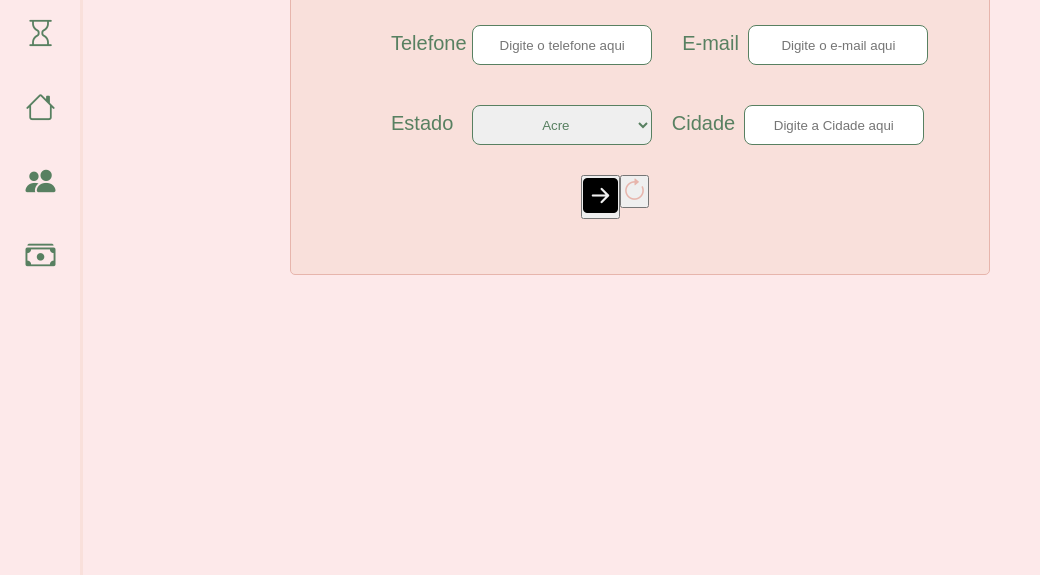
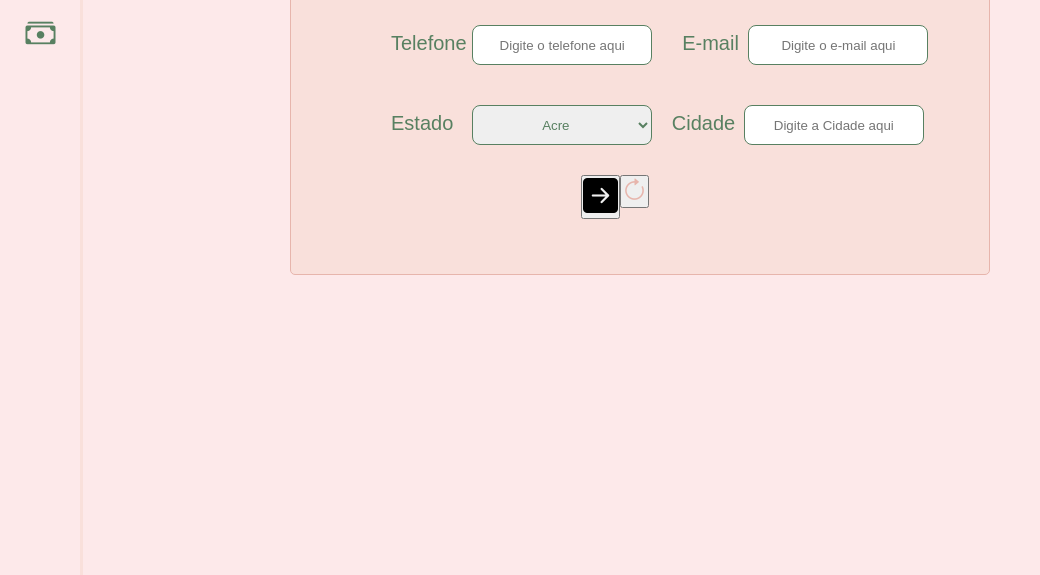
Before and after one commit to alguemmeajuda/cadastroinss, a plain HTML site: page index.html in a window 1280 px wide. Shown: the part 225-800 px from the top of the page, without its empty margins (0-1040 px from the left). Drawn offline with nearby package versions, Linux system fonts and the light colour scheme; a web font is replaced by a local one.

Commit message:
Update index.html

```diff
--- a/index.html
+++ b/index.html
@@ -35,36 +35,9 @@
             </li>
 
             <li class="item-menu">
-                <a href="#">
-                    <span class="icon">
-                        <i class="bi bi-hourglass"></i>
-                    </span>
+                <a href="tabelainss.html">
+                    <span class="icon"><i class="bi bi-cash-stack"></i></span>
                     <span class="txt-link">Tabela INSS</span>
-                </a>
-            </li>
-
-            <li class="item-menu">
-                <a href="#">
-                    <span class="icon">
-                        <i class="bi bi-house"></i>
-                    </span>
-                    <span class="txt-link">Salário família</span>
-                </a>
-            </li>
-
-            <li class="item-menu">
-                <a href="#">
-                    <span class="icon">
-                        <i class="bi bi-people-fill"></i>
-                    </span>
-                    <span class="txt-link">Dedução por depen.</span>
-                </a>
-            </li>
-
-            <li class="item-menu">
-                <a href="#">
-                    <span class="icon"><i class="bi bi-cash-stack"></i></span>
-                    <span class="txt-link">Tabela IRRF</span>
                 </a>
             </li>
         </ul>
```
